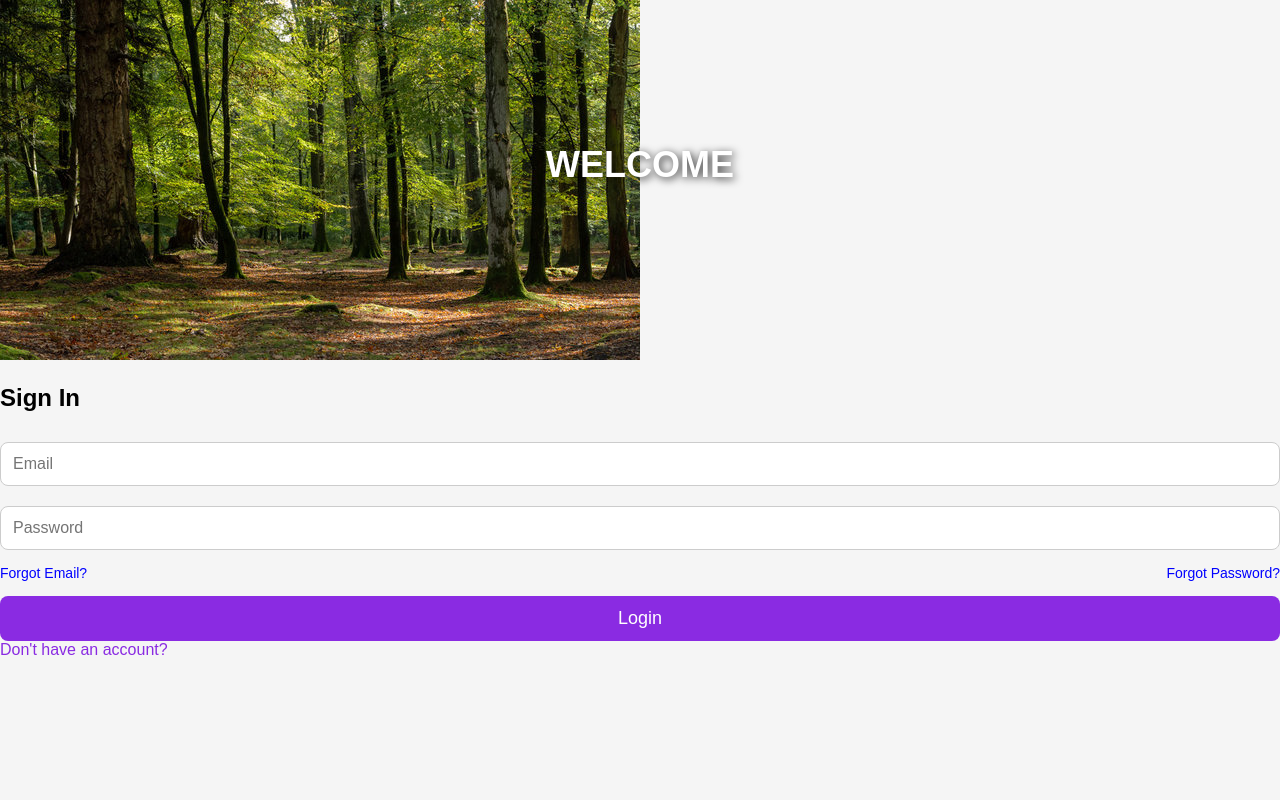
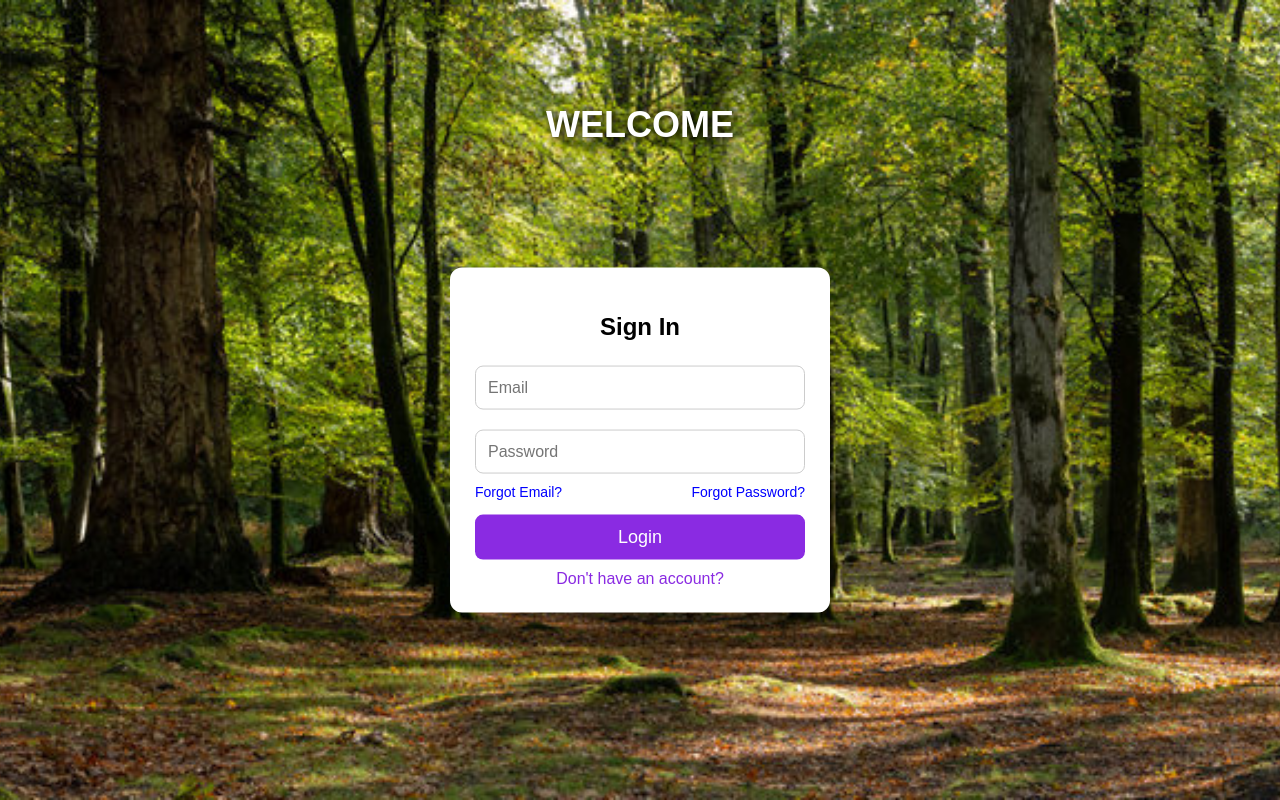
Before and after one commit to sivar05/test, a plain HTML site: page index.html in a window 1280 px wide. Drawn offline with Linux system fonts and the light colour scheme.

Commit message:
Refactor CSS for layout and styling improvements
Signed-off-by: sivar05 <53289136+sivar05@users.noreply.github.com>

```diff
--- a/style.css
+++ b/style.css
@@ -1,4 +1,3 @@
-/* ===== BASIC RESET ===== */
 * {
   box-sizing: border-box;
 }
@@ -9,46 +8,56 @@ body {
   background: #f5f5f5;
 }
 
-/* ===== MAIN LAYOUT ===== */
-.signup-container {
-  display: flex;
+/* ===== IMAGE CONTAINER ===== */
+.top-image {
+  width: 100%;
   min-height: 100vh;
+  position: relative;
+  overflow: hidden;
 }
 
-/* ===== LEFT IMAGE ===== */
-.image-box {
-  width: 60%;
-  background: url("your-image.jpg") no-repeat center;
-  background-size: cover;
-  position: relative;
+.center-image {
+  width: 100%;
+  height: 100vh;
+  object-fit: cover;
+  display: block;
 }
 
-/* Welcome Text on Image */
+/* ===== WELCOME TEXT ===== */
 .welcome-text {
   position: absolute;
-  top: 15%;
+  top: 10%;
   left: 50%;
   transform: translateX(-50%);
   color: white;
   font-size: 36px;
   font-weight: bold;
-  text-shadow: 2px 2px 8px rgba(0,0,0,0.8);
-  text-align: center;
+  text-shadow: 2px 2px 8px black;
+  z-index: 2;
 }
 
-/* ===== RIGHT FORM ===== */
-.form-box {
-  width: 40%;
+/* ===== ✅ LOGIN CARD OVER IMAGE ===== */
+.login-card {
+  position: absolute;
+  top: 55%;
+  left: 50%;
+  transform: translate(-50%, -50%);
+  width: 90%;
+  max-width: 380px;
   background: white;
-  padding: 30px;
-  display: flex;
-  flex-direction: column;
-  justify-content: center;
+  padding: 25px;
+  border-radius: 12px;
+  box-shadow: 0px 10px 25px rgba(0,0,0,0.4);
+  z-index: 2;
 }
 
-/* Input Fields */
-.input-box,
-.form-box input {
+.login-card h2 {
+  text-align: center;
+  margin-bottom: 15px;
+}
+
+/* ===== INPUTS ===== */
+.input-box {
   width: 100%;
   padding: 12px;
   margin: 10px 0;
@@ -57,9 +66,8 @@ body {
   font-size: 16px;
 }
 
-/* Buttons */
-.signin-btn,
-.form-box button {
+/* ===== BUTTON ===== */
+.signin-btn {
   width: 100%;
   padding: 12px;
   margin-top: 15px;
@@ -71,32 +79,25 @@ body {
   cursor: pointer;
 }
 
-/* Forgot + Signup Row */
+/* ===== FORGOT ROW ===== */
 .forgot-row {
   display: flex;
   justify-content: space-between;
-  margin-top: 5px;
   font-size: 14px;
 }
 
 .forgot-row span {
-  cursor: pointer;
   color: blue;
-}
-
-.forgot-row span:hover {
-  text-decoration: underline;
-}
-
-.signup-btn {
-  text-align: right;
-  margin-top: 15px;
-  color: blueviolet;
   cursor: pointer;
 }
 
-.signup-btn:hover {
-  text-decoration: underline;
+/* ===== SIGNUP TEXT ===== */
+.signup-btn {
+  margin-top: 10px;
+  display: block;
+  text-align: center;
+  color: blueviolet;
+  cursor: pointer;
 }
 
 /* ===== POPUP ===== */
@@ -110,6 +111,7 @@ body {
   display: none;
   justify-content: center;
   align-items: center;
+  z-index: 10;
 }
 
 .popup-box {
@@ -131,26 +133,15 @@ body {
   cursor: pointer;
 }
 
-/* ===== ✅ MOBILE RESPONSIVE FIX ===== */
+/* ✅ MOBILE PERFECT FIX */
 @media (max-width: 768px) {
-
-  .signup-container {
-    flex-direction: column;
+  .welcome-text {
+    font-size: 24px;
+    top: 12%;
   }
 
-  .image-box {
-    width: 100%;
-    height: 220px;
-  }
-
-  .welcome-text {
-    font-size: 22px;
-    top: 50%;
-    transform: translate(-50%, -50%);
-  }
-
-  .form-box {
-    width: 100%;
+  .login-card {
+    width: 92%;
     padding: 20px;
   }
 }
```
